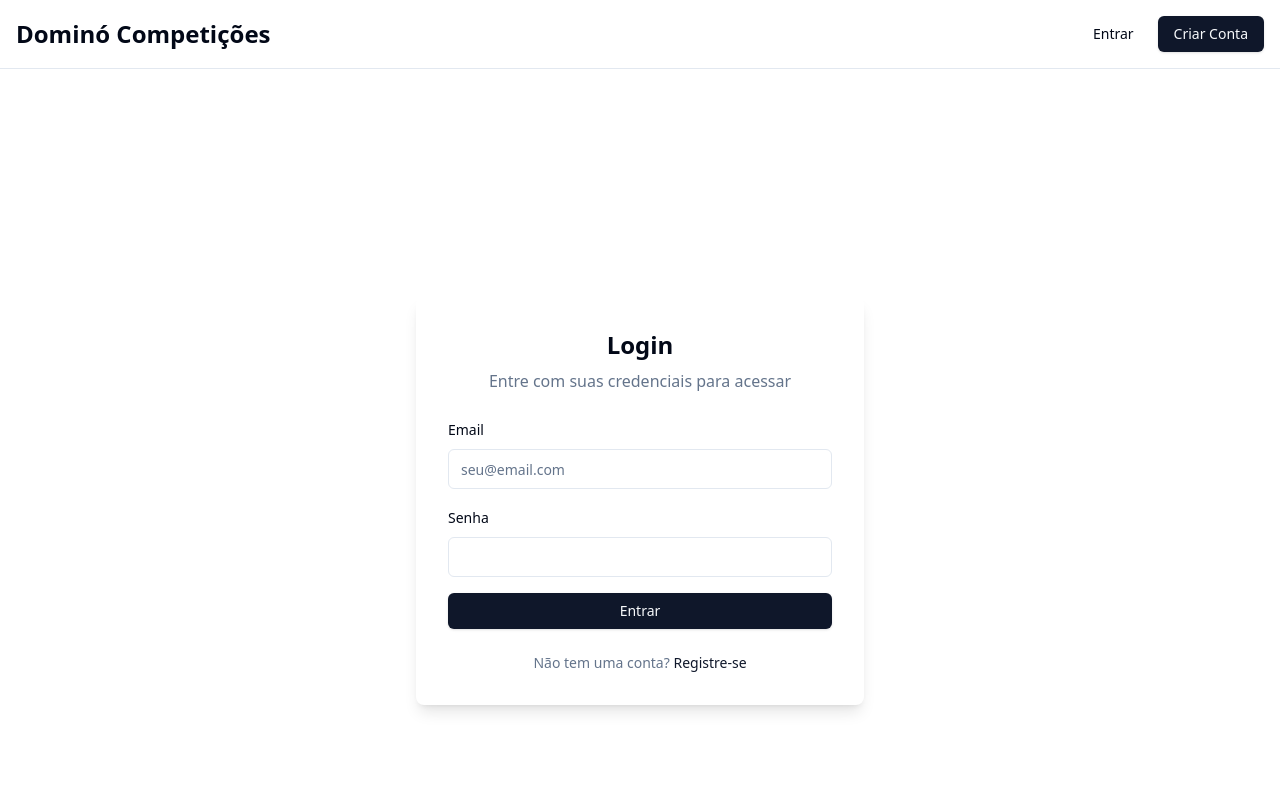
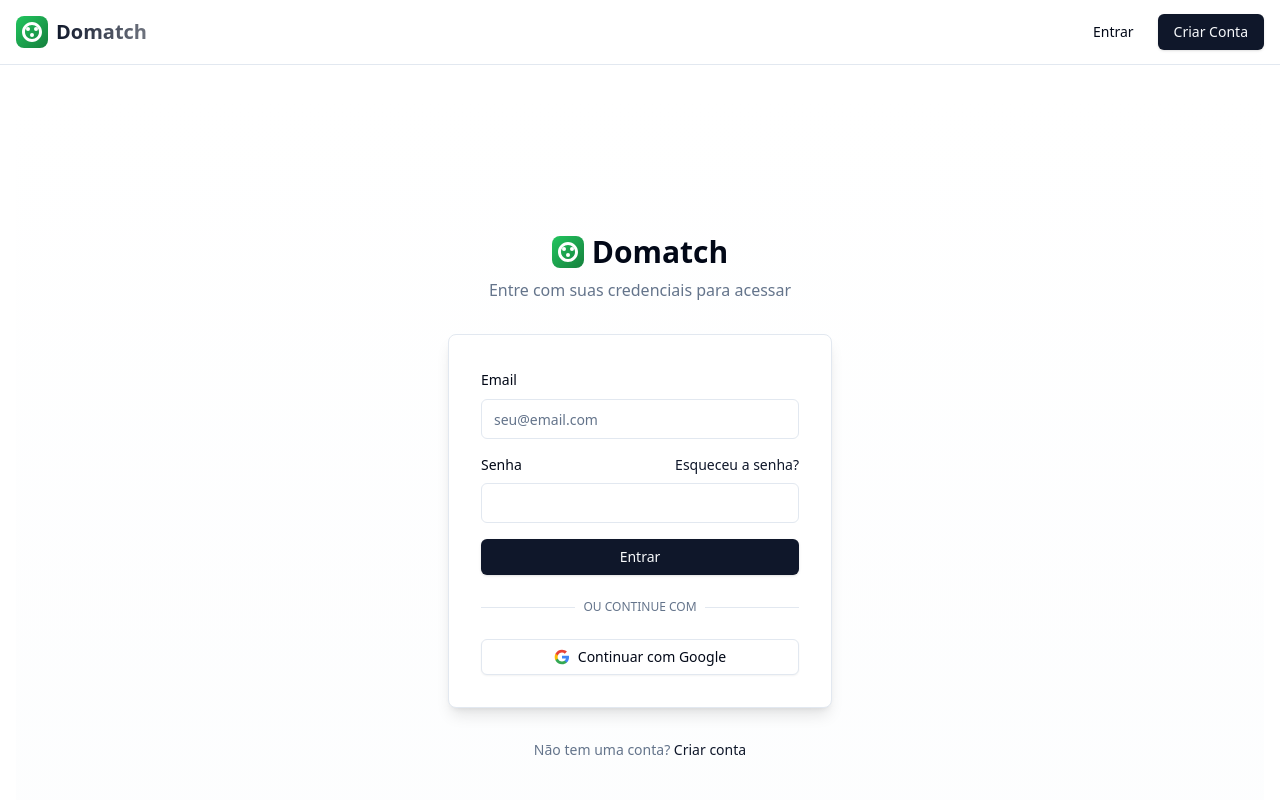
Before and after one commit to riltons/domatch-competitions, a React (Vite) app: page /login in a window 1280 px wide. Shown: the top 800 px of the page. Built offline with nearby package versions, Linux system fonts and the light colour scheme.

Commit message:
feat: adiciona logo e renomeia app para Domatch

```diff
--- a/index.html
+++ b/index.html
@@ -4,7 +4,7 @@
     <meta charset="UTF-8" />
     <link rel="icon" type="image/svg+xml" href="/vite.svg" />
     <meta name="viewport" content="width=device-width, initial-scale=1.0" />
-    <title>Vite + TS</title>
+    <title>Domatch - Campeonatos de Dominó</title>
   </head>
   <body>
     <div id="root"></div>
--- a/src/components/layouts/MainLayout.tsx
+++ b/src/components/layouts/MainLayout.tsx
@@ -3,10 +3,14 @@
 import { Link } from 'react-router-dom'
 import { authService } from '@/services/auth'
 import { useNavigate } from 'react-router-dom'
+import { Menu, X } from 'lucide-react'
+import { useState } from 'react'
+import { Logo } from '@/components/ui/logo'
 
 export function MainLayout({ children }: { children: React.ReactNode }) {
   const { user, loading } = useAuth()
   const navigate = useNavigate()
+  const [isMenuOpen, setIsMenuOpen] = useState(false)
 
   const handleLogout = async () => {
     try {
@@ -17,26 +21,33 @@
     }
   }
 
+  const toggleMenu = () => setIsMenuOpen(!isMenuOpen)
+
   return (
     <div className="min-h-screen bg-background">
-      <header className="border-b">
-        <nav className="container mx-auto px-4 py-4 flex justify-between items-center">
-          <Link to="/" className="text-2xl font-bold">
-            Dominó Competições
+      <header className="sticky top-0 z-50 w-full border-b bg-background/95 backdrop-blur supports-[backdrop-filter]:bg-background/60">
+        <nav className="container mx-auto px-4 h-16">
+          <div className="flex h-full items-center justify-between">
+            <Link to="/" className="flex items-center space-x-2">
+              <Logo className="w-8 h-8" />
+              <span className="text-xl font-bold bg-gradient-to-r from-primary to-primary/60 bg-clip-text text-transparent">
+                Domatch
+              </span>
             </Link>
 
+            {/* Menu para Desktop */}
             {!loading && (
-            <div className="flex items-center gap-4">
+              <div className="hidden md:flex items-center gap-4">
                 {user ? (
                   <div className="flex items-center gap-2">
-                  <span className="text-sm">Olá, {user.email}</span>
-                  <Button variant="outline" asChild>
+                    <span className="text-sm text-muted-foreground">Olá, {user.email}</span>
+                    <Button variant="ghost" asChild>
                       <Link to="/communities">Comunidades</Link>
                     </Button>
-                  <Button variant="outline" asChild>
+                    <Button variant="ghost" asChild>
                       <Link to="/profile">Perfil</Link>
                     </Button>
-                  <Button variant="ghost" onClick={handleLogout}>
+                    <Button variant="outline" onClick={handleLogout}>
                       Sair
                     </Button>
                   </div>
@@ -45,25 +56,70 @@
                     <Button asChild variant="ghost">
                       <Link to="/login">Entrar</Link>
                     </Button>
-                  <Button asChild>
+                    <Button asChild variant="default">
                       <Link to="/register">Criar Conta</Link>
                     </Button>
                   </div>
                 )}
               </div>
             )}
+
+            {/* Botão do Menu Mobile */}
+            <button
+              className="md:hidden p-2 rounded-md hover:bg-accent"
+              onClick={toggleMenu}
+              aria-label="Toggle menu"
+            >
+              {isMenuOpen ? (
+                <X className="h-6 w-6" />
+              ) : (
+                <Menu className="h-6 w-6" />
+              )}
+            </button>
+          </div>
+
+          {/* Menu Mobile */}
+          {isMenuOpen && !loading && (
+            <div className="md:hidden absolute top-16 left-0 right-0 border-b bg-background shadow-lg">
+              <div className="container mx-auto px-4 py-4 flex flex-col gap-2">
+                {user ? (
+                  <>
+                    <span className="text-sm text-muted-foreground">Olá, {user.email}</span>
+                    <Button variant="ghost" asChild className="justify-start">
+                      <Link to="/communities">Comunidades</Link>
+                    </Button>
+                    <Button variant="ghost" asChild className="justify-start">
+                      <Link to="/profile">Perfil</Link>
+                    </Button>
+                    <Button variant="outline" onClick={handleLogout} className="justify-start">
+                      Sair
+                    </Button>
+                  </>
+                ) : (
+                  <>
+                    <Button asChild variant="ghost" className="justify-start">
+                      <Link to="/login">Entrar</Link>
+                    </Button>
+                    <Button asChild variant="default" className="justify-start">
+                      <Link to="/register">Criar Conta</Link>
+                    </Button>
+                  </>
+                )}
+              </div>
+            </div>
+          )}
         </nav>
       </header>
 
       <main className="container mx-auto px-4 py-8">
-        {loading ? (
-          <div className="flex items-center justify-center min-h-[60vh]">
-            <div className="animate-spin rounded-full h-8 w-8 border-b-2 border-primary"></div>
+        {children}
+      </main>
+
+      <footer className="border-t">
+        <div className="container mx-auto px-4 py-6 text-center text-sm text-muted-foreground">
+          {new Date().getFullYear()} Domatch. Todos os direitos reservados.
         </div>
-        ) : (
-          children
-        )}
-      </main>
+      </footer>
     </div>
   )
 }
--- /dev/null
+++ b/src/components/ui/logo.tsx
@@ -0,0 +1,43 @@
+import { cn } from "@/lib/utils"
+
+interface LogoProps extends React.SVGProps<SVGSVGElement> {
+  className?: string
+}
+
+export function Logo({ className, ...props }: LogoProps) {
+  return (
+    <svg
+      width="32"
+      height="32"
+      viewBox="0 0 32 32"
+      fill="none"
+      xmlns="http://www.w3.org/2000/svg"
+      className={cn("", className)}
+      {...props}
+    >
+      <rect width="32" height="32" rx="8" fill="url(#paint0_linear)" />
+      <path
+        fillRule="evenodd"
+        clipRule="evenodd"
+        d="M16 6C10.4772 6 6 10.4772 6 16C6 21.5228 10.4772 26 16 26C21.5228 26 26 21.5228 26 16C26 10.4772 21.5228 6 16 6ZM9 16C9 12.134 12.134 9 16 9C19.866 9 23 12.134 23 16C23 19.866 19.866 23 16 23C12.134 23 9 19.866 9 16Z"
+        fill="white"
+      />
+      <circle cx="12" cy="13" r="2" fill="white" />
+      <circle cx="20" cy="13" r="2" fill="white" />
+      <circle cx="16" cy="19" r="2" fill="white" />
+      <defs>
+        <linearGradient
+          id="paint0_linear"
+          x1="0"
+          y1="0"
+          x2="32"
+          y2="32"
+          gradientUnits="userSpaceOnUse"
+        >
+          <stop stopColor="#22C55E" />
+          <stop offset="1" stopColor="#15803D" />
+        </linearGradient>
+      </defs>
+    </svg>
+  )
+}
--- a/src/features/auth/LoginPage.tsx
+++ b/src/features/auth/LoginPage.tsx
@@ -7,6 +7,9 @@
 import { Label } from '@/components/ui/label'
 import { authService } from '@/services/auth'
 import { loginSchema, type LoginInput } from '@/lib/validations/auth'
+import { Link } from 'react-router-dom'
+import { Loader2 } from 'lucide-react'
+import { Logo } from '@/components/ui/logo'
 
 export function LoginPage() {
   const [error, setError] = useState<string>('')
@@ -27,15 +30,19 @@
   })
 
   return (
-    <div className="min-h-screen flex items-center justify-center bg-background">
-      <div className="w-full max-w-md p-8 space-y-6 bg-card rounded-lg shadow-lg">
-        <div className="space-y-2 text-center">
-          <h1 className="text-2xl font-bold">Login</h1>
+    <div className="min-h-screen flex flex-col items-center justify-center bg-gradient-to-b from-background to-secondary/20">
+      <div className="w-full max-w-md space-y-8 px-8">
+        <div className="flex flex-col items-center space-y-2 text-center">
+          <div className="flex items-center space-x-2">
+            <Logo className="w-8 h-8" />
+            <h1 className="text-3xl font-bold">Domatch</h1>
+          </div>
           <p className="text-muted-foreground">
             Entre com suas credenciais para acessar
           </p>
         </div>
 
+        <div className="p-8 space-y-6 bg-card rounded-lg border shadow-lg">
           <form onSubmit={handleSubmit((data) => login(data))} className="space-y-4">
             <div className="space-y-2">
               <Label htmlFor="email">Email</Label>
@@ -43,6 +50,7 @@
                 id="email"
                 type="email"
                 placeholder="seu@email.com"
+                className="w-full"
                 {...register('email')}
               />
               {errors.email && (
@@ -51,19 +59,32 @@
             </div>
 
             <div className="space-y-2">
+              <div className="flex items-center justify-between">
                 <Label htmlFor="password">Senha</Label>
+                <Link
+                  to="/forgot-password"
+                  className="text-sm text-primary hover:underline"
+                >
+                  Esqueceu a senha?
+                </Link>
+              </div>
               <Input
                 id="password"
                 type="password"
+                className="w-full"
                 {...register('password')}
               />
               {errors.password && (
-              <p className="text-sm text-destructive">{errors.password.message}</p>
+                <p className="text-sm text-destructive">
+                  {errors.password.message}
+                </p>
               )}
             </div>
 
             {error && (
-            <p className="text-sm text-destructive text-center">{error}</p>
+              <div className="p-3 text-sm text-destructive bg-destructive/10 rounded-md">
+                {error}
+              </div>
             )}
 
             <Button
@@ -71,18 +92,59 @@
               className="w-full"
               disabled={isPending}
             >
-            {isPending ? 'Entrando...' : 'Entrar'}
+              {isPending ? (
+                <>
+                  <Loader2 className="mr-2 h-4 w-4 animate-spin" />
+                  Entrando...
+                </>
+              ) : (
+                'Entrar'
+              )}
             </Button>
           </form>
 
-        <div className="text-center text-sm">
-          <p className="text-muted-foreground">
+          <div className="relative">
+            <div className="absolute inset-0 flex items-center">
+              <span className="w-full border-t" />
+            </div>
+            <div className="relative flex justify-center text-xs uppercase">
+              <span className="bg-card px-2 text-muted-foreground">
+                Ou continue com
+              </span>
+            </div>
+          </div>
+
+          <div className="flex flex-col gap-2">
+            <Button variant="outline" className="w-full" type="button">
+              <svg className="mr-2 h-4 w-4" viewBox="0 0 24 24">
+                <path
+                  d="M22.56 12.25c0-.78-.07-1.53-.2-2.25H12v4.26h5.92c-.26 1.37-1.04 2.53-2.21 3.31v2.77h3.57c2.08-1.92 3.28-4.74 3.28-8.09z"
+                  fill="#4285F4"
+                />
+                <path
+                  d="M12 23c2.97 0 5.46-.98 7.28-2.66l-3.57-2.77c-.98.66-2.23 1.06-3.71 1.06-2.86 0-5.29-1.93-6.16-4.53H2.18v2.84C3.99 20.53 7.7 23 12 23z"
+                  fill="#34A853"
+                />
+                <path
+                  d="M5.84 14.09c-.22-.66-.35-1.36-.35-2.09s.13-1.43.35-2.09V7.07H2.18C1.43 8.55 1 10.22 1 12s.43 3.45 1.18 4.93l2.85-2.22.81-.62z"
+                  fill="#FBBC05"
+                />
+                <path
+                  d="M12 5.38c1.62 0 3.06.56 4.21 1.64l3.15-3.15C17.45 2.09 14.97 1 12 1 7.7 1 3.99 3.47 2.18 7.07l3.66 2.84c.87-2.6 3.3-4.53 6.16-4.53z"
+                  fill="#EA4335"
+                />
+              </svg>
+              Continuar com Google
+            </Button>
+          </div>
+        </div>
+
+        <p className="text-center text-sm text-muted-foreground">
           Não tem uma conta?{' '}
-            <a href="/register" className="text-primary hover:underline">
-              Registre-se
-            </a>
+          <Link to="/register" className="text-primary hover:underline">
+            Criar conta
+          </Link>
         </p>
-        </div>
       </div>
     </div>
   )
--- a/src/styles/globals.css
+++ b/src/styles/globals.css
@@ -1,6 +1,7 @@
-@tailwind base;
-@tailwind components;
-@tailwind utilities;
+@import 'tailwindcss/base';
+@import './theme.css';
+@import 'tailwindcss/components';
+@import 'tailwindcss/utilities';
 
 @layer base {
   :root {
@@ -72,5 +73,6 @@
   }
   body {
     @apply bg-background text-foreground;
+    font-feature-settings: "rlig" 1, "calt" 1;
   }
 }
--- /dev/null
+++ b/src/styles/theme.css
@@ -0,0 +1,46 @@
+@layer base {
+  :root {
+    --background: 0 0% 100%;
+    --foreground: 240 10% 3.9%;
+    --card: 0 0% 100%;
+    --card-foreground: 240 10% 3.9%;
+    --popover: 0 0% 100%;
+    --popover-foreground: 240 10% 3.9%;
+    --primary: 142.1 76.2% 36.3%;
+    --primary-foreground: 355.7 100% 97.3%;
+    --secondary: 240 4.8% 95.9%;
+    --secondary-foreground: 240 5.9% 10%;
+    --muted: 240 4.8% 95.9%;
+    --muted-foreground: 240 3.8% 46.1%;
+    --accent: 240 4.8% 95.9%;
+    --accent-foreground: 240 5.9% 10%;
+    --destructive: 0 84.2% 60.2%;
+    --destructive-foreground: 0 0% 98%;
+    --border: 240 5.9% 90%;
+    --input: 240 5.9% 90%;
+    --ring: 142.1 76.2% 36.3%;
+    --radius: 0.75rem;
+  }
+
+  .dark {
+    --background: 20 14.3% 4.1%;
+    --foreground: 0 0% 95%;
+    --card: 24 9.8% 10%;
+    --card-foreground: 0 0% 95%;
+    --popover: 0 0% 9%;
+    --popover-foreground: 0 0% 95%;
+    --primary: 142.1 70.6% 45.3%;
+    --primary-foreground: 144.9 80.4% 10%;
+    --secondary: 240 3.7% 15.9%;
+    --secondary-foreground: 0 0% 98%;
+    --muted: 0 0% 15%;
+    --muted-foreground: 240 5% 64.9%;
+    --accent: 12 6.5% 15.1%;
+    --accent-foreground: 0 0% 98%;
+    --destructive: 0 62.8% 30.6%;
+    --destructive-foreground: 0 85.7% 97.3%;
+    --border: 240 3.7% 15.9%;
+    --input: 240 3.7% 15.9%;
+    --ring: 142.4 71.8% 29.2%;
+  }
+}
```
Lines whose indentation alone changed are shown as unchanged.
